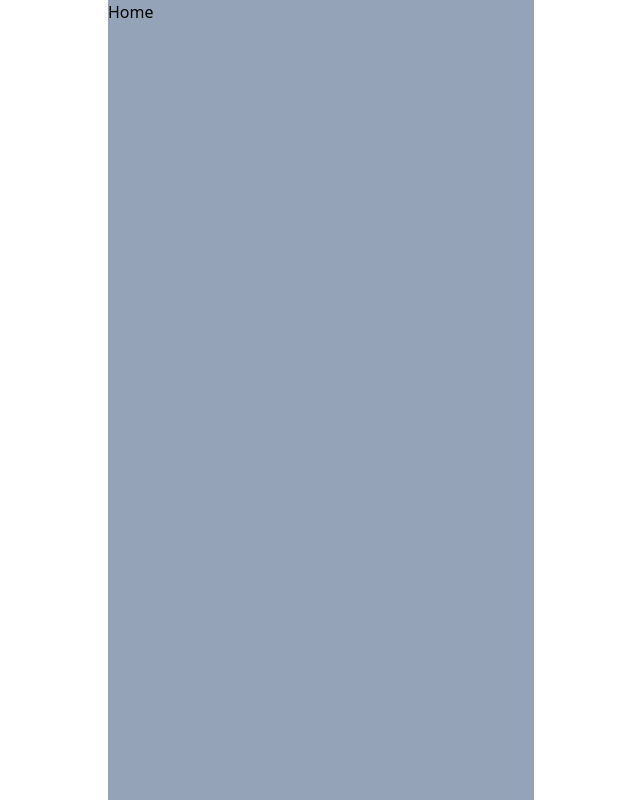
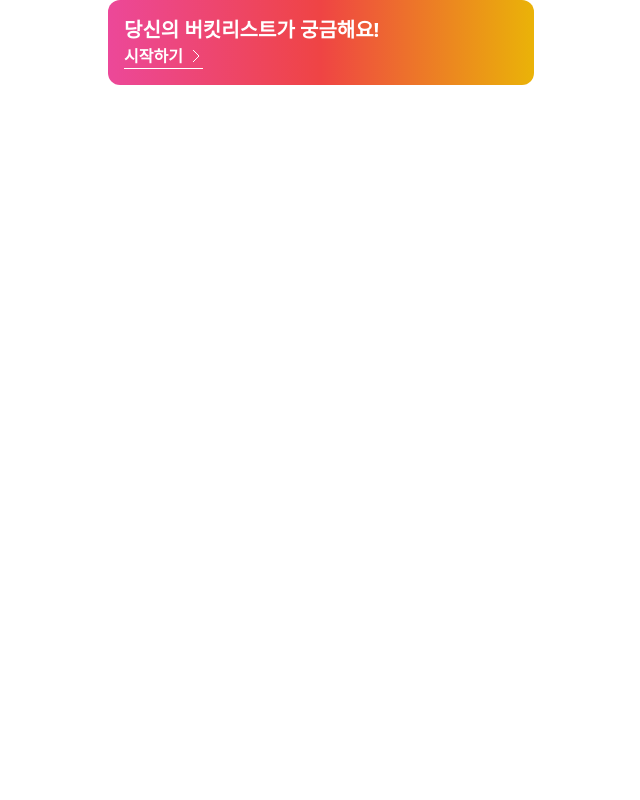
Before and after one commit to BucketPing/bucket-mate-front, a React (Vite) app: page / in a window 1280 px wide. Shown: the whole page, without its empty margins (319-959 px from the left). Built offline with nearby package versions, Linux system fonts and the light colour scheme.

Commit message:
feat: 버킷리스트가 궁금해요 초안

```diff
--- a/src/pages/home/Home.tsx
+++ b/src/pages/home/Home.tsx
@@ -1,5 +1,17 @@
+import arrowRight from '@/assets/icons/arrowRight.svg';
+
 const Home = () => {
-  return <div className='bg-slate-400 h-full'>Home</div>;
+  return (
+    <div className='h-full'>
+      <div className='text-white rounded-xl bg-gradient-to-r from-pink-500 via-red-500 to-yellow-500 p-4'>
+        <p className='text-xl font-bold'>당신의 버킷리스트가 궁금해요!</p>
+        <div className='flex items-center border-b-[1px] border-white w-fit'>
+          <p className='font-bold'>시작하기</p>
+          <img src={arrowRight} alt='arrow-right' />
+        </div>
+      </div>
+    </div>
+  );
 };
 
 export default Home;
```
Also changed, not shown: src/assets/icons/arrowRight.svg (added).
